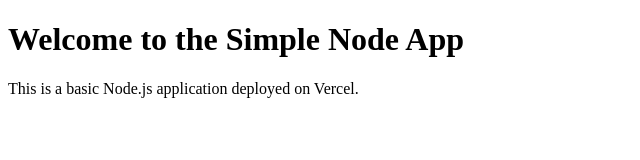
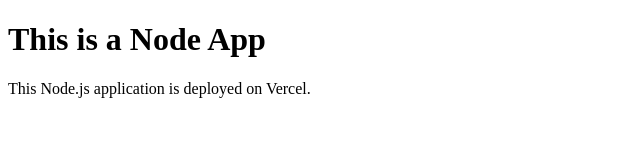
Before and after one commit to Angel7109/homework11, a website: page views/index.html in a window 1280 px wide. Shown: the whole page, without its empty margins (0-640 px from the left). Drawn offline with Linux system fonts and the light colour scheme.

Commit message:
update html

```diff
--- a/views/index.html
+++ b/views/index.html
@@ -6,7 +6,7 @@
   <title>Simple Node App</title>
 </head>
 <body>
-  <h1>Welcome to the Simple Node App</h1>
-  <p>This is a basic Node.js application deployed on Vercel.</p>
+  <h1>This is a Node App</h1>
+  <p>This Node.js application is deployed on Vercel.</p>
 </body>
 </html>
```
